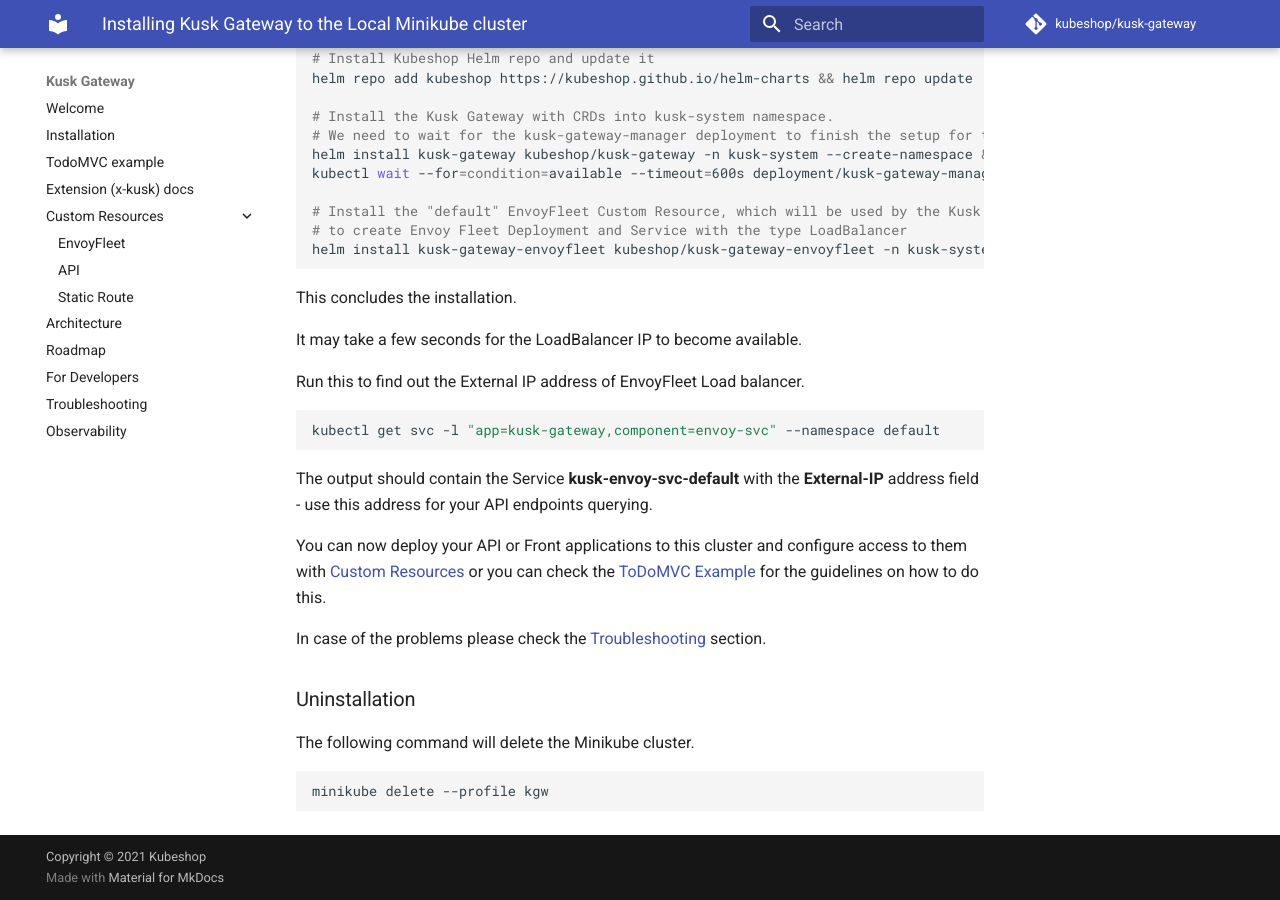
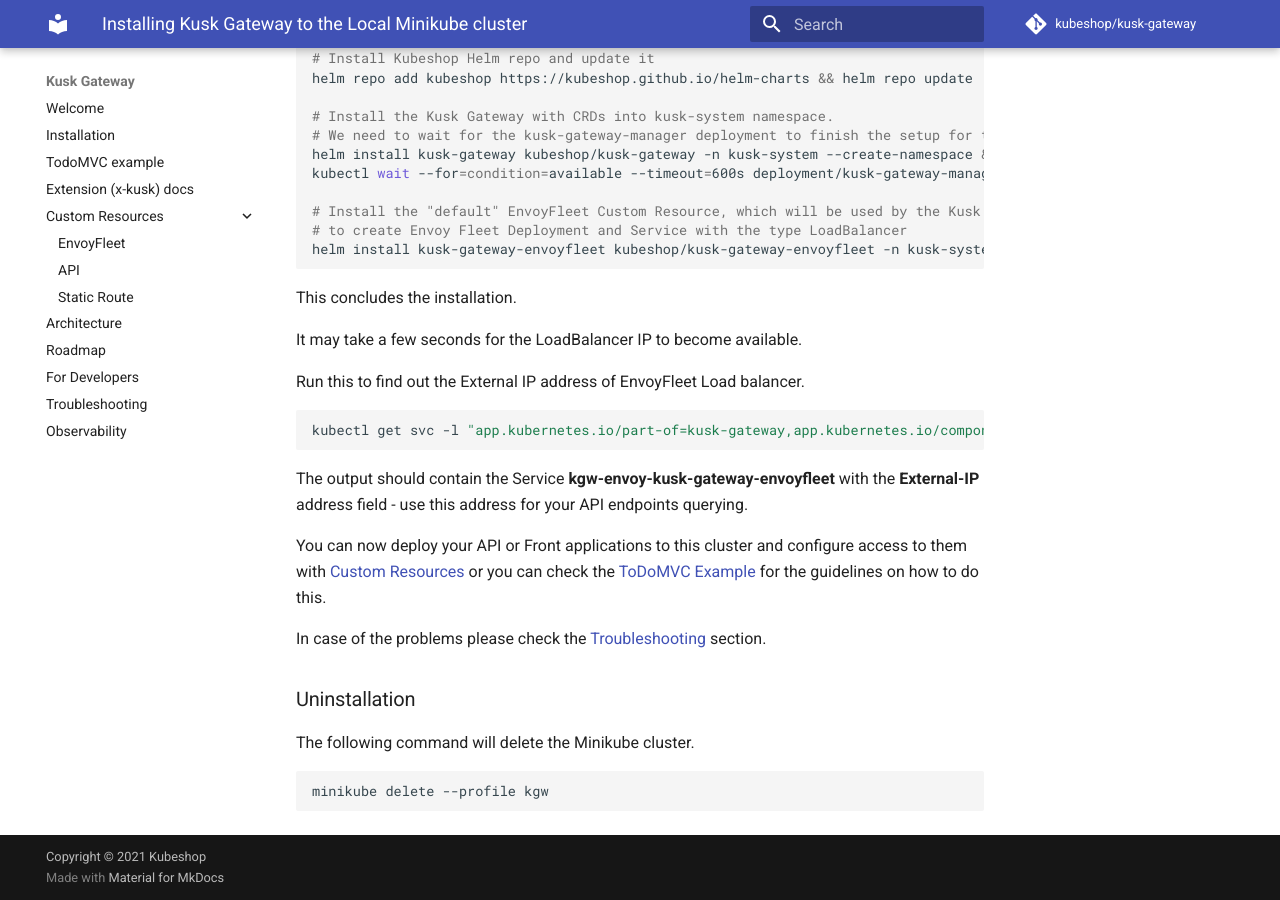
Before and after one commit to kubeshop/kusk-gateway, an MkDocs documentation site: the page built from docs/local-installation.md, in a window 1280 px wide and 900 px high, scrolled down 2308 px. Built offline with MkDocs 1.6.1 and Material for MkDocs 9.7.7, drawn with Linux system fonts in a browser that asks for light colours; comment, search, counter and statistics services are not loaded.

Commit message:
Fix the instructions for local installation with minikube

````diff
--- a/docs/local-installation.md
+++ b/docs/local-installation.md
@@ -109,11 +109,10 @@
 Run this to find out the External IP address of EnvoyFleet Load balancer.
 
 ```sh
-kubectl get svc -l "app=kusk-gateway,component=envoy-svc" --namespace default
-
+kubectl get svc -l "app.kubernetes.io/part-of=kusk-gateway,app.kubernetes.io/component=envoy-svc" --namespace kusk-system
 ```
 
-The output should contain the Service **kusk-envoy-svc-default** with the **External-IP** address field - use this address for your API endpoints querying.
+The output should contain the Service **kgw-envoy-kusk-gateway-envoyfleet** with the **External-IP** address field - use this address for your API endpoints querying.
 
 You can now deploy your API or Front applications to this cluster and configure access to them with [Custom Resources](customresources/index.md) or you can check the [ToDoMVC Example](todomvc.md) for the guidelines on how to do this.
 
````
